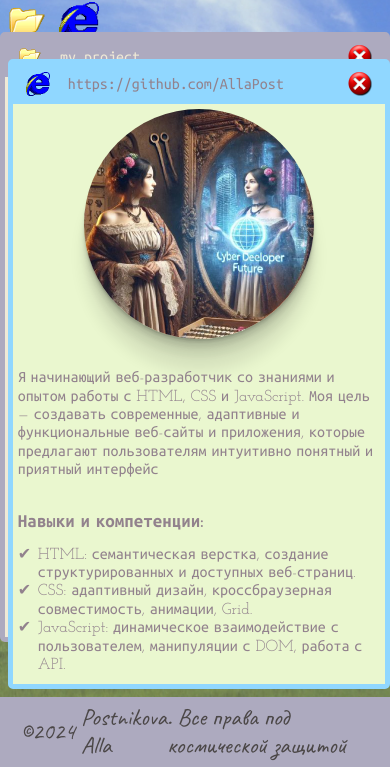
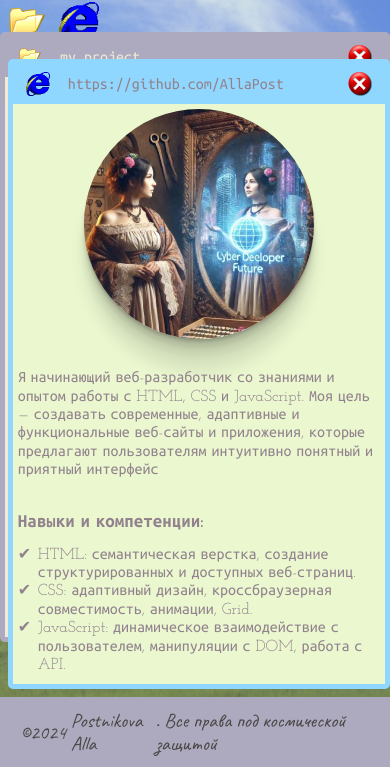
Before and after one commit to AllaPost/dz1.4_html, a plain HTML site: page index.html in a window 390 px wide. Shown: the part 77-844 px from the top of the page. Drawn offline with nearby package versions, Linux system fonts and the light colour scheme.

Commit message:
Правка

```diff
--- a/media.css
+++ b/media.css
@@ -46,6 +46,10 @@
       top: 17vw;
       max-height: calc(100% - 19vw);
       max-width: calc(100% - 2vw);
+    }
+
+    .footer {
+      font-size: 20px;
     }
   }
 }
--- a/style.css
+++ b/style.css
@@ -24,6 +24,8 @@ body {
   font-style: normal;
 
   height: 100svh;
+  width: 100%;
+  overflow: hidden;
 }
 
 body {
@@ -34,7 +36,6 @@ body {
   grid-template-rows: var(--size) auto var(--size);
   background-color: var(--bg-color-body);
   color: var(--color-font);
-  overflow: hidden;
 }
 
 a {
```
